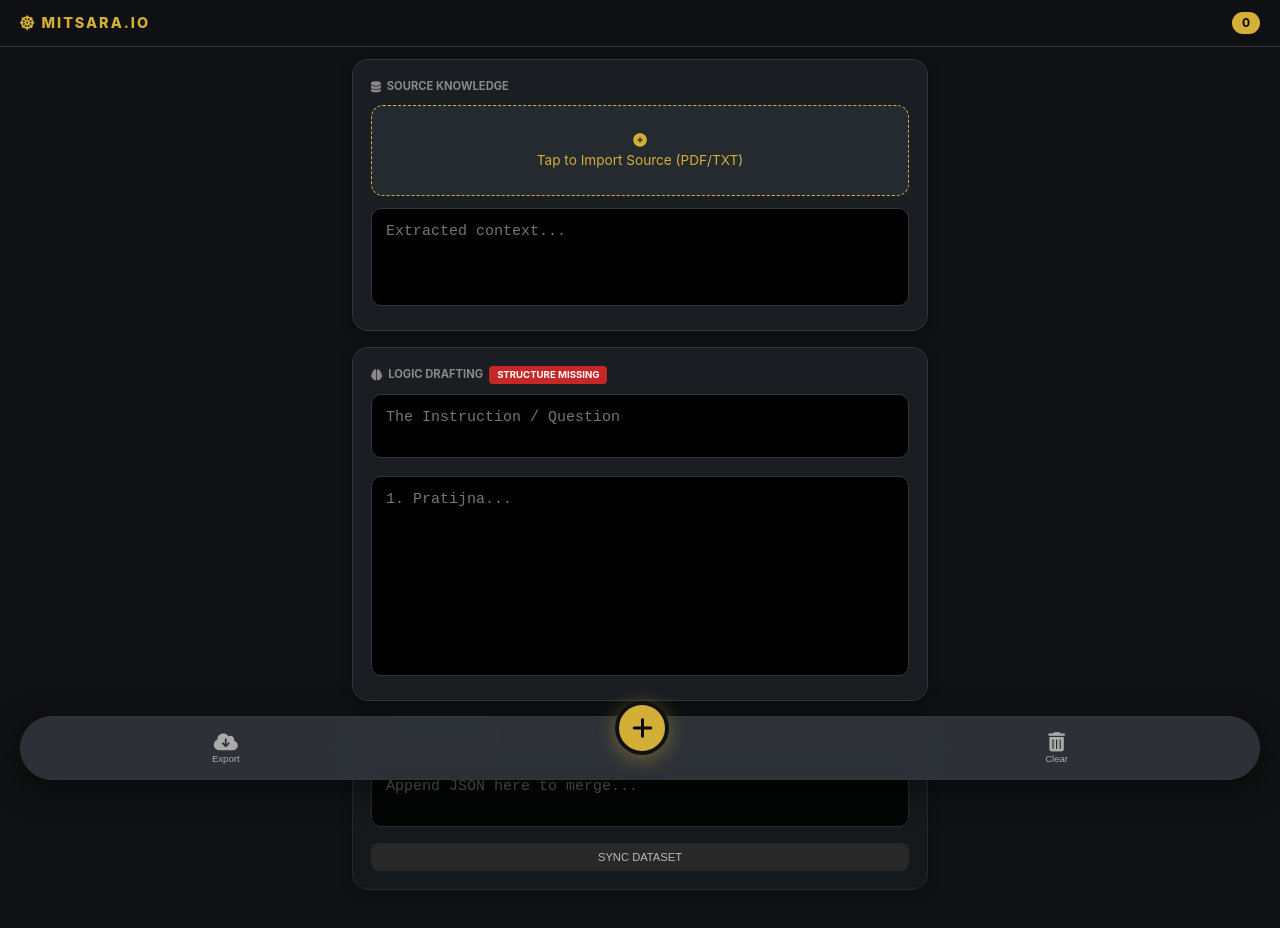
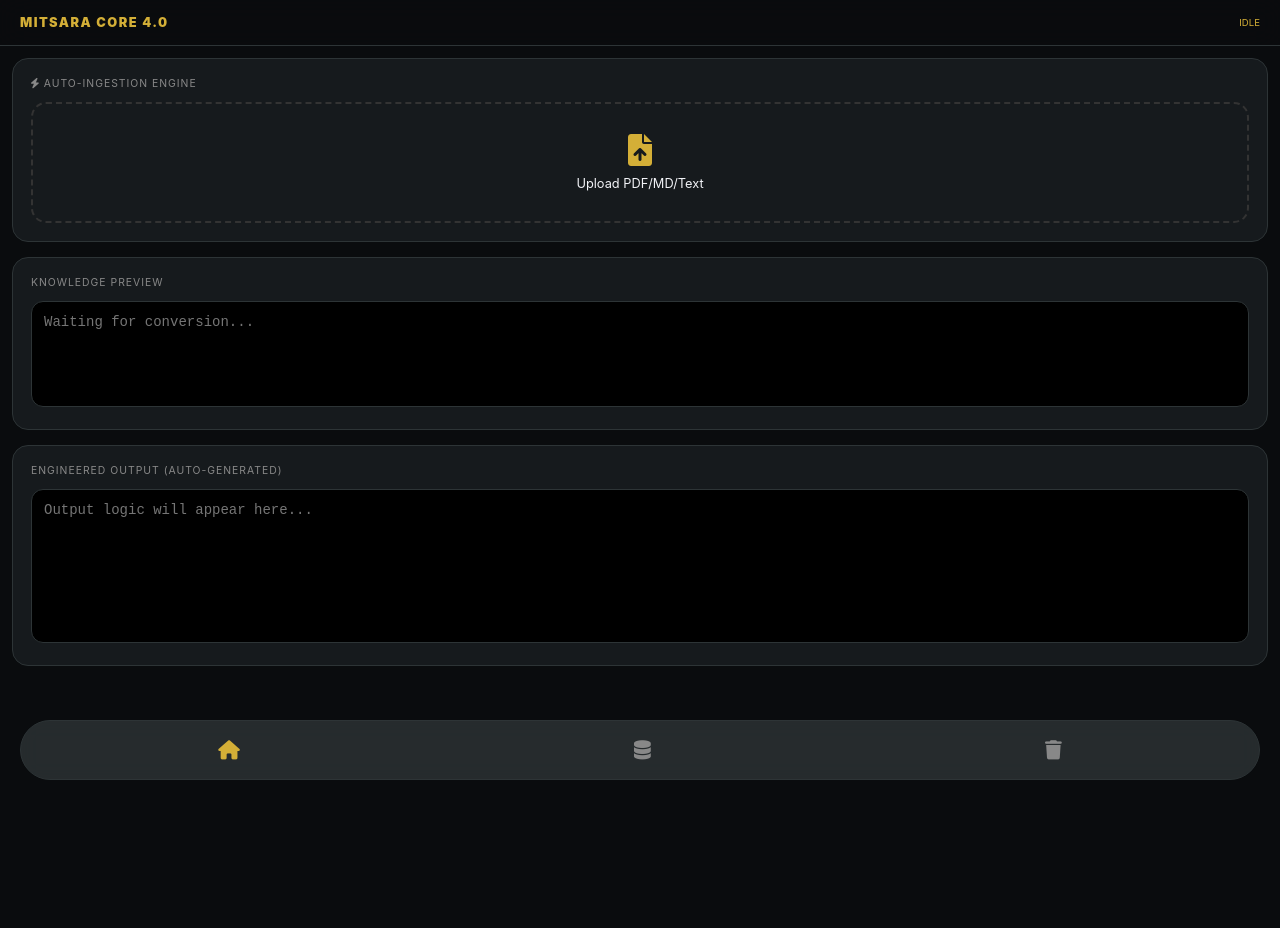
Before and after one commit to SocialNOT/DataFACTORY, a plain HTML site: page index.html in a window 1280 px wide. After the commit the page ends 800 px from the top, so only its background shows below. Drawn offline with Linux system fonts and the light colour scheme.

Commit message:
Refactor index.html with new title and styles
Updated the title and various styles in the HTML file. Added modal for parameter configuration and modified the logic for file handling and data processing.

```diff
--- a/index.html
+++ b/index.html
@@ -3,229 +3,173 @@
 <head>
     <meta charset="UTF-8">
     <meta name="viewport" content="width=device-width, initial-scale=1.0, maximum-scale=1.0, user-scalable=no">
-    <meta name="apple-mobile-web-app-capable" content="yes">
-    <title>MitSara | Data Factory</title>
+    <title>MitSara | Auto-Engine 4.0</title>
 
     <script src="https://cdnjs.cloudflare.com/ajax/libs/pdf.js/3.4.120/pdf.min.js"></script>
     <link rel="stylesheet" href="https://cdnjs.cloudflare.com/ajax/libs/font-awesome/6.0.0/css/all.min.css">
 
     <style>
-        :root { --gold: #d4af37; --bg: #0f1113; --card: #1a1d21; --border: #31363c; --text: #e1e1e1; --accent: #ffd700; }
+        :root { --gold: #d4af37; --bg: #0a0c0e; --card: #161a1d; --border: #2d3436; --text: #f1f2f6; --active: #00d2d3; }
+        * { box-sizing: border-box; -webkit-tap-highlight-color: transparent; }
+        body { font-family: 'Inter', system-ui, -apple-system, sans-serif; background: var(--bg); color: var(--text); margin: 0; padding-bottom: 100px; }
 
-        * { box-sizing: border-box; -webkit-tap-highlight-color: transparent; outline: none; }
-        body { font-family: -apple-system, system-ui, sans-serif; background: var(--bg); color: var(--text); margin: 0; padding-bottom: 100px; line-height: 1.5; }
+        /* Header & Counters */
+        header { position: sticky; top: 0; background: rgba(10, 12, 14, 0.9); backdrop-filter: blur(15px); padding: 15px 20px; border-bottom: 1px solid var(--border); z-index: 1000; display: flex; justify-content: space-between; align-items: center; }
+        .brand { color: var(--gold); font-weight: 900; letter-spacing: 1.5px; font-size: 0.8rem; }
 
-        /* Status Header */
-        header {
-            position: sticky; top: 0; background: rgba(15, 17, 19, 0.95); backdrop-filter: blur(10px);
-            padding: 12px 20px; border-bottom: 1px solid var(--border); z-index: 1000;
-            display: flex; justify-content: space-between; align-items: center;
-        }
-        .brand { color: var(--gold); font-weight: 800; font-size: 0.9rem; letter-spacing: 2px; }
-        .counter { background: var(--gold); color: #000; padding: 2px 10px; border-radius: 12px; font-size: 0.75rem; font-weight: bold; }
+        /* Modal / Selection Overlay */
+        #param-modal { display: none; position: fixed; inset: 0; background: rgba(0,0,0,0.85); z-index: 2000; padding: 20px; align-items: center; justify-content: center; }
+        .modal-content { background: var(--card); border: 1px solid var(--gold); padding: 25px; border-radius: 20px; width: 100%; max-width: 400px; }
 
-        .app-container { padding: 12px; max-width: 600px; margin: auto; }
+        /* Framework Selection Grid */
+        .framework-grid { display: grid; grid-template-columns: 1fr 1fr; gap: 10px; margin: 15px 0; }
+        .chip { border: 1px solid var(--border); padding: 12px; border-radius: 12px; font-size: 0.7rem; text-align: center; cursor: pointer; transition: 0.3s; background: #000; }
+        .chip.selected { border-color: var(--gold); background: rgba(212, 175, 55, 0.1); color: var(--gold); font-weight: bold; }
 
-        /* UI Cards */
-        .card {
-            background: var(--card); border-radius: 16px; padding: 18px;
-            margin-bottom: 16px; border: 1px solid var(--border);
-            box-shadow: 0 4px 12px rgba(0,0,0,0.3);
-        }
-        .card-label { font-size: 0.7rem; color: #888; text-transform: uppercase; font-weight: 700; margin-bottom: 10px; display: flex; align-items: center; gap: 6px; }
+        /* Component Cards */
+        .container { padding: 12px; }
+        .card { background: var(--card); border-radius: 16px; padding: 18px; margin-bottom: 15px; border: 1px solid var(--border); }
+        .label { font-size: 0.65rem; color: #888; text-transform: uppercase; letter-spacing: 1px; margin-bottom: 12px; display: block; }
 
-        /* Form Inputs */
-        textarea {
-            width: 100%; border: 1px solid var(--border); border-radius: 10px; padding: 14px;
-            font-size: 15px; background: #000; color: #fff; transition: 0.3s;
-            resize: none;
-        }
-        textarea:focus { border-color: var(--gold); }
+        textarea { width: 100%; border: 1px solid var(--border); border-radius: 12px; padding: 12px; font-size: 14px; background: #000; color: #fff; resize: none; }
 
-        /* Mobile Action Buttons */
-        .upload-zone {
-            background: #252a30; border: 1px dashed var(--gold); border-radius: 12px;
-            padding: 24px; text-align: center; color: var(--gold); cursor: pointer;
-            font-size: 0.85rem; transition: 0.2s;
-        }
-        .upload-zone:active { transform: scale(0.98); background: #2d333b; }
+        .auto-btn { background: var(--gold); color: #000; width: 100%; padding: 15px; border: none; border-radius: 12px; font-weight: 800; cursor: pointer; margin-top: 10px; }
 
-        /* Validation Badge */
-        #v-badge { float: right; font-size: 0.6rem; padding: 2px 8px; border-radius: 4px; font-weight: bold; }
-        .valid { background: #1b5e20; color: #fff; }
-        .invalid { background: #c62828; color: #fff; }
-
-        /* Floating Toolbar */
-        .toolbar {
-            position: fixed; bottom: 20px; left: 20px; right: 20px;
-            background: rgba(49, 54, 60, 0.9); backdrop-filter: blur(15px);
-            height: 64px; border-radius: 32px; display: flex;
-            justify-content: space-around; align-items: center;
-            border: 1px solid var(--border); box-shadow: 0 8px 32px rgba(0,0,0,0.5);
-        }
-        .tool-btn { background: none; border: none; color: #aaa; text-align: center; font-size: 0.6rem; }
-        .tool-btn i { font-size: 1.2rem; display: block; margin-bottom: 2px; }
-        .tool-btn.active { color: var(--gold); }
-
-        .add-btn {
-            background: var(--gold); color: #000; width: 54px; height: 54px;
-            border-radius: 50%; border: 4px solid var(--bg); margin-top: -40px;
-            font-size: 1.5rem; display: flex; align-items: center; justify-content: center;
-            box-shadow: 0 4px 20px rgba(212, 175, 55, 0.4);
-        }
+        /* Floating Navbar */
+        .navbar { position: fixed; bottom: 20px; left: 20px; right: 20px; background: rgba(45, 52, 54, 0.8); backdrop-filter: blur(10px); height: 60px; border-radius: 30px; display: flex; justify-content: space-around; align-items: center; border: 1px solid var(--border); }
+        .nav-icon { color: #888; font-size: 1.2rem; }
+        .nav-icon.active { color: var(--gold); }
     </style>
 </head>
 <body>
 
+<div id="param-modal">
+    <div class="modal-content">
+        <h2 style="color:var(--gold); margin-top:0; font-size:1.1rem;">Configure Pipeline</h2>
+        <p style="font-size:0.75rem; color:#ccc;">Select training frameworks for this batch:</p>
+        <div class="framework-grid" id="frameworks">
+            <div class="chip" data-val="CoT">Chain of Thought</div>
+            <div class="chip" data-val="ToT">Tree of Thought</div>
+            <div class="chip" data-val="RAG">RAG Embedding</div>
+            <div class="chip" data-val="RACE">RACE Framework</div>
+        </div>
+        <button class="auto-btn" onclick="closeParams()">Apply & Convert</button>
+    </div>
+</div>
+
 <header>
-    <div class="brand"><i class="fas fa-dharmachakra"></i> MITSARA.IO</div>
-    <div class="counter" id="main-count">0</div>
+    <div class="brand">MITSARA CORE 4.0</div>
+    <div id="status-chip" style="font-size: 0.6rem; color: var(--gold);">IDLE</div>
 </header>
 
-<div class="app-container">
+<div class="container">
     <div class="card">
-        <div class="card-label"><i class="fas fa-database"></i> Source Knowledge</div>
-        <div class="upload-zone" onclick="document.getElementById('pdf-input').click()">
-            <i class="fas fa-plus-circle"></i><br>
-            Tap to Import Source (PDF/TXT)
-            <input type="file" id="pdf-input" hidden onchange="handleFile(this.files[0])">
+        <span class="label"><i class="fas fa-bolt"></i> Auto-Ingestion Engine</span>
+        <div style="border: 2px dashed #333; padding: 30px; text-align: center; border-radius: 15px;" onclick="document.getElementById('file-trigger').click()">
+            <i class="fas fa-file-upload" style="font-size: 2rem; color: var(--gold);"></i><br>
+            <span style="font-size: 0.8rem; margin-top: 10px; display: block;">Upload PDF/MD/Text</span>
+            <input type="file" id="file-trigger" hidden onchange="initAutoConvert(this.files[0])">
         </div>
-        <textarea id="raw-text" rows="4" style="margin-top:12px" placeholder="Extracted context..."></textarea>
     </div>
 
     <div class="card">
-        <div class="card-label">
-            <i class="fas fa-brain"></i> Logic Drafting
-            <span id="v-badge" class="invalid">STRUCTURE MISSING</span>
-        </div>
-        <textarea id="instr" rows="2" placeholder="The Instruction / Question" style="margin-bottom:12px;"></textarea>
-        <textarea id="nyaya-out" rows="10" onkeyup="validate()" placeholder="1. Pratijna..."></textarea>
+        <span class="label">Knowledge Preview</span>
+        <textarea id="preview-box" rows="5" placeholder="Waiting for conversion..."></textarea>
     </div>
 
-    <div class="card" style="opacity: 0.7;">
-        <div class="card-label"><i class="fas fa-code"></i> Batch Seed JSON</div>
-        <textarea id="seed-box" rows="2" placeholder="Append JSON here to merge..."></textarea>
-        <button onclick="mergeData()" style="width:100%; padding:8px; margin-top:10px; border-radius:8px; border:none; background:#333; color:#fff; font-size:0.7rem;">SYNC DATASET</button>
+    <div class="card">
+        <span class="label">Engineered Output (Auto-Generated)</span>
+        <textarea id="output-box" rows="8" placeholder="Output logic will appear here..."></textarea>
     </div>
 </div>
 
-<div class="toolbar">
-    <button class="tool-btn" onclick="exportData()">
-        <i class="fas fa-cloud-download-alt"></i><span>Export</span>
-    </button>
-    <button class="add-btn" onclick="addEntry()"><i class="fas fa-plus"></i></button>
-    <button class="tool-btn" onclick="clearAll()">
-        <i class="fas fa-trash-alt"></i><span>Clear</span>
-    </button>
+<div class="navbar">
+    <i class="fas fa-home nav-icon active"></i>
+    <i class="fas fa-database nav-icon" onclick="exportBatch()"></i>
+    <i class="fas fa-trash nav-icon" onclick="location.reload()"></i>
 </div>
 
 <script>
-    // Initial Seed Data (Hardcoded 7 entries provided)
-    let db = [];
-    const steps = ["Pratijna", "Hetu", "Udaharana", "Upanaya", "Nigamana"];
+    let activeFile = null;
+    let selectedFrameworks = [];
+    let masterBatch = [];
 
-    // Initialize from LocalStorage
-    window.onload = () => {
-        const saved = localStorage.getItem('mitsara_db');
-        if(saved) {
-            db = JSON.parse(saved);
-            updateUI();
+    // Chip selection logic
+    document.querySelectorAll('.chip').forEach(chip => {
+        chip.onclick = () => {
+            chip.classList.toggle('selected');
+            const val = chip.getAttribute('data-val');
+            if(selectedFrameworks.includes(val)) {
+                selectedFrameworks = selectedFrameworks.filter(f => f !== val);
+            } else {
+                selectedFrameworks.push(val);
             }
         };
+    });
 
-    function validate() {
-        const val = document.getElementById('nyaya-out').value;
-        const badge = document.getElementById('v-badge');
-        const missing = steps.filter(s => !val.toLowerCase().includes(s.toLowerCase()));
-
-        if (missing.length === 0) {
-            badge.innerText = "NYAYA COMPLETE"; badge.className = "valid"; return true;
-        } else {
-            badge.innerText = "MISSING: " + missing[0].toUpperCase(); badge.className = "invalid"; return false;
-        }
+    function initAutoConvert(file) {
+        if(!file) return;
+        activeFile = file;
+        document.getElementById('param-modal').style.display = "flex";
     }
 
-    async function handleFile(file) {
-        if (!file) return;
+    async function closeParams() {
+        document.getElementById('param-modal').style.display = "none";
+        document.getElementById('status-chip').innerText = "CONVERTING...";
+        await processFile();
+    }
+
+    async function processFile() {
+        const file = activeFile;
+        let text = "";
+
         if (file.type === "application/pdf") {
-            const reader = new FileReader();
-            reader.onload = async function() {
-                const typedarray = new Uint8Array(this.result);
-                const pdf = await pdfjsLib.getDocument(typedarray).promise;
-                let text = "";
+            const arrayBuffer = await file.arrayBuffer();
+            const pdf = await pdfjsLib.getDocument(arrayBuffer).promise;
             for (let i = 1; i <= pdf.numPages; i++) {
                 const page = await pdf.getPage(i);
                 const content = await page.getTextContent();
                 text += content.items.map(s => s.str).join(" ") + " ";
             }
-                document.getElementById('raw-text').value = text.trim();
-            };
-            reader.readAsArrayBuffer(file);
         } else {
-            const reader = new FileReader();
-            reader.onload = (e) => document.getElementById('raw-text').value = e.target.result;
-            reader.readAsText(file);
-        }
-        document.getElementById('nyaya-out').value = "1. Pratijna: \n2. Hetu: \n3. Udaharana: \n4. Upanaya: \n5. Nigamana: ";
+            text = await file.text();
         }
 
-    function addEntry() {
-        if (!validate()) return alert("Logic steps incomplete.");
-        const entry = {
-            instruction: document.getElementById('instr').value,
-            input: document.getElementById('raw-text').value,
-            output: document.getElementById('nyaya-out').value
-        };
-        db.push(entry);
-        saveState();
-        updateUI();
-        resetForm();
-        alert("Entry Sequenced Successfully.");
+        // Clean text (remove extra whitespace, normalize)
+        text = text.replace(/\s+/g, ' ').trim();
+        document.getElementById('preview-box').value = text;
+
+        // Auto-Generate Logic based on selected Frameworks
+        generateLogic(text);
     }
 
-    function mergeData() {
-        const raw = document.getElementById('seed-box').value.trim();
-        if(!raw) return;
-        try {
-            const cleanRaw = raw.endsWith('}]') ? raw : raw + '}]';
-            const parsed = JSON.parse(cleanRaw);
-            db = db.concat(parsed);
-            saveState();
-            updateUI();
-            alert("Merged " + parsed.length + " entries.");
-            document.getElementById('seed-box').value = "";
-        } catch(e) { alert("JSON Fix failed. Ensure text starts with [ and ends with ]"); }
+    function generateLogic(text) {
+        let logicPrefix = "";
+        if(selectedFrameworks.includes("CoT")) logicPrefix += "[Chain of Thought Active] ";
+        if(selectedFrameworks.includes("RAG")) logicPrefix += "[RAG Context Embedded] ";
+
+        const output = `1. Pratijna: (Drafted from source)\n2. Hetu: ${logicPrefix}\n3. Udaharana: (Context matched)\n4. Upanaya: \n5. Nigamana: `;
+
+        document.getElementById('output-box').value = output;
+        document.getElementById('status-chip').innerText = "READY";
+
+        // Auto-push to batch
+        masterBatch.push({
+            instruction: "Explain based on the provided context.",
+            input: text,
+            output: output,
+            metadata: { frameworks: selectedFrameworks, timestamp: Date.now() }
+        });
     }
 
-    function saveState() {
-        localStorage.setItem('mitsara_db', JSON.stringify(db));
-    }
-
-    function updateUI() {
-        document.getElementById('main-count').innerText = db.length;
-    }
-
-    function resetForm() {
-        document.getElementById('instr').value = "";
-        document.getElementById('nyaya-out').value = "1. Pratijna: \n2. Hetu: \n3. Udaharana: \n4. Upanaya: \n5. Nigamana: ";
-    }
-
-    function exportData() {
-        if (db.length === 0) return alert("Dataset is empty.");
-        const blob = new Blob([JSON.stringify(db, null, 2)], {type: 'application/json'});
-        const url = URL.createObjectURL(blob);
+    function exportBatch() {
+        if(masterBatch.length === 0) return alert("No data converted yet.");
+        const blob = new Blob([JSON.stringify(masterBatch, null, 2)], {type: 'application/json'});
         const a = document.createElement('a');
-        a.href = url;
-        a.download = `MitSara_Export_${Date.now()}.json`;
+        a.href = URL.createObjectURL(blob);
+        a.download = `MitSara_Batch_${Date.now()}.json`;
         a.click();
-    }
-
-    function clearAll() {
-        if(confirm("Wipe entire local dataset?")) {
-            db = [];
-            localStorage.removeItem('mitsara_db');
-            updateUI();
-        }
+        alert("Batch Exported for Fine-Tuning.");
     }
 </script>
 </body>
```
Lines whose indentation alone changed are shown as unchanged.
